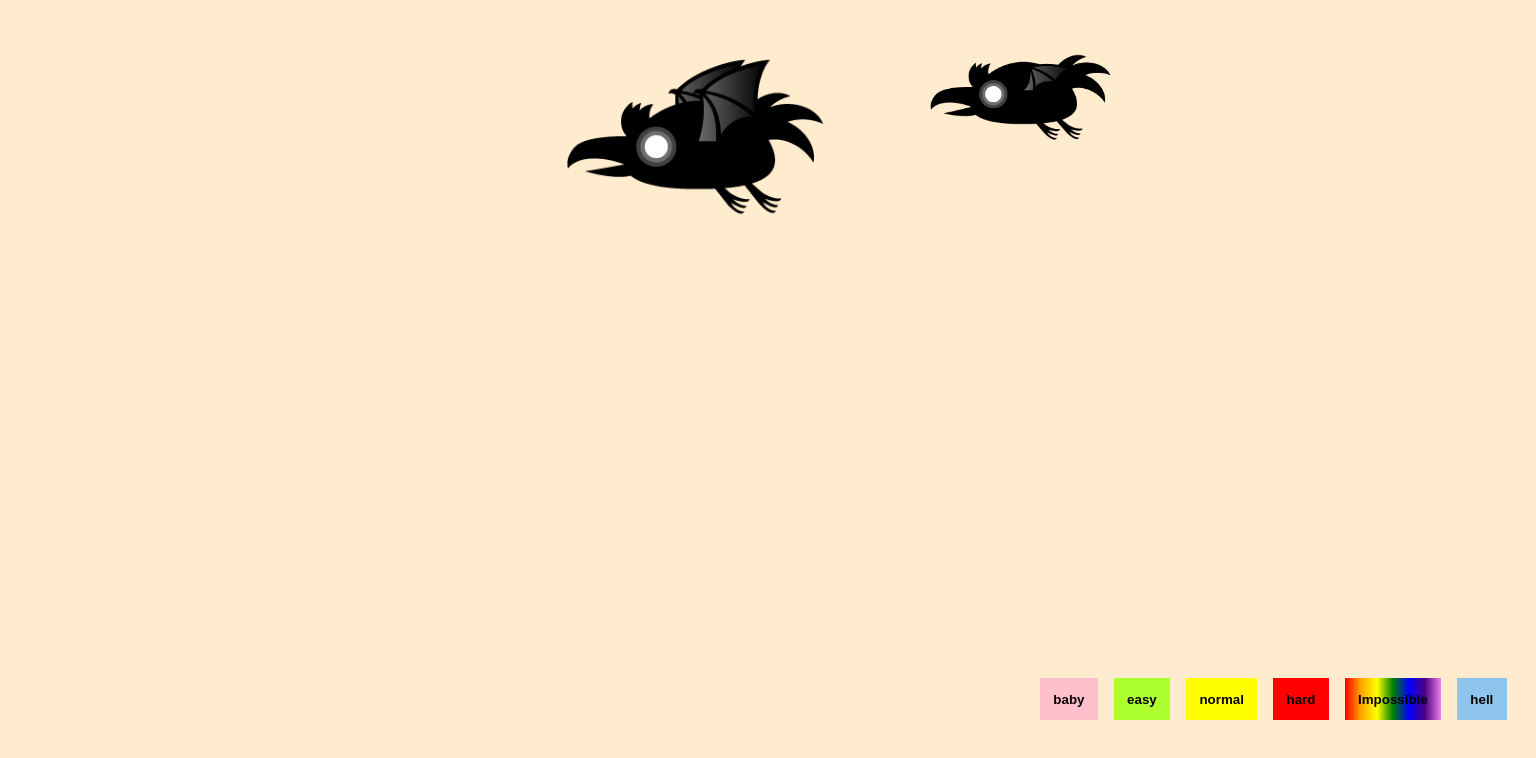
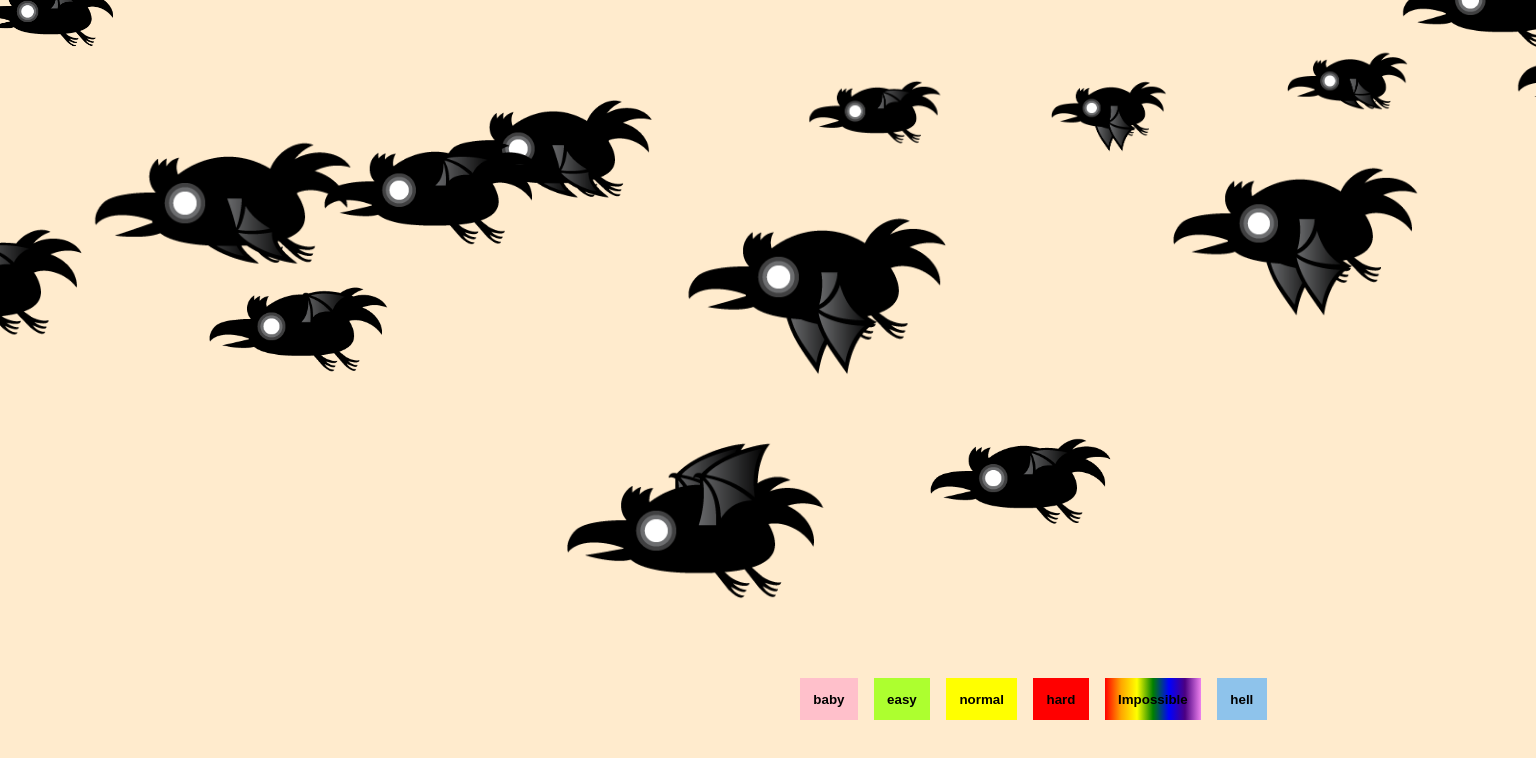
Before and after one commit to Florin12er/javascript-game-5, a plain HTML site: page index.html in a window 1536 px wide. Drawn offline with Linux system fonts and the light colour scheme.

Commit message:
nevermind

```diff
--- a/index.js
+++ b/index.js
@@ -117,7 +117,7 @@ class Explosion {
     this.frame = 0;
     this.sound = new Audio();
     this.sound.src =
-      "https://github.com/Florin12er/javascript-game-5/blob/main/images/images_Fire%20impact%201.wav";
+      "/home/sebastian/javascript-game-5/images/images_Fire impact 1.wav";
     this.timeSinceLastFrame = 0;
     this.frameInterval = 200;
     this.markedForDeletion = false;
--- a/style.css
+++ b/style.css
@@ -40,16 +40,7 @@ cavas {
 }
 .canvas1 {
   position: relative;
-  bottom: 55rem;
-}
-
-@media screen and (min-width: 1440px) {
-  .canvas1 {
-    bottom: 80rem;
-  }
-  .dificulties {
-    left: 65rem;
-  }
+  bottom: 56rem;
 }
 
 .normal {
```
